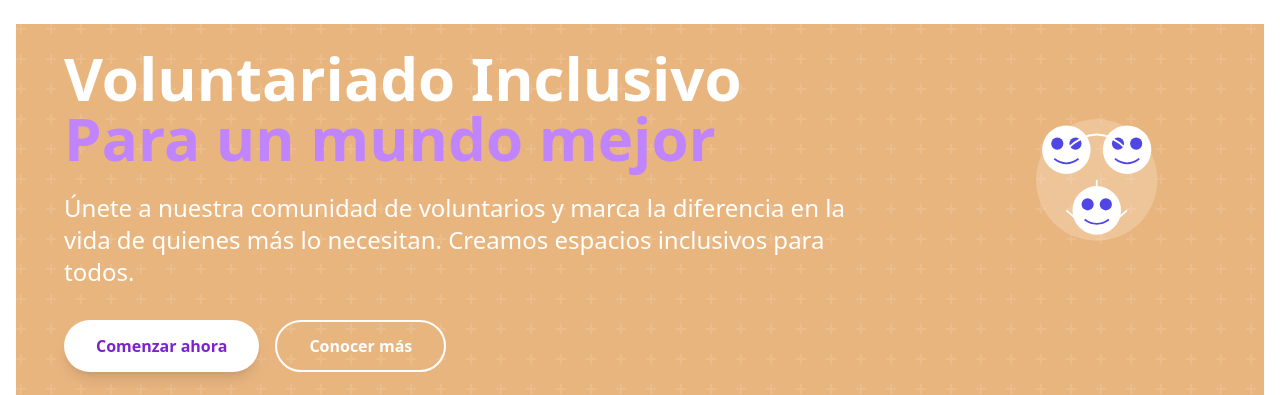
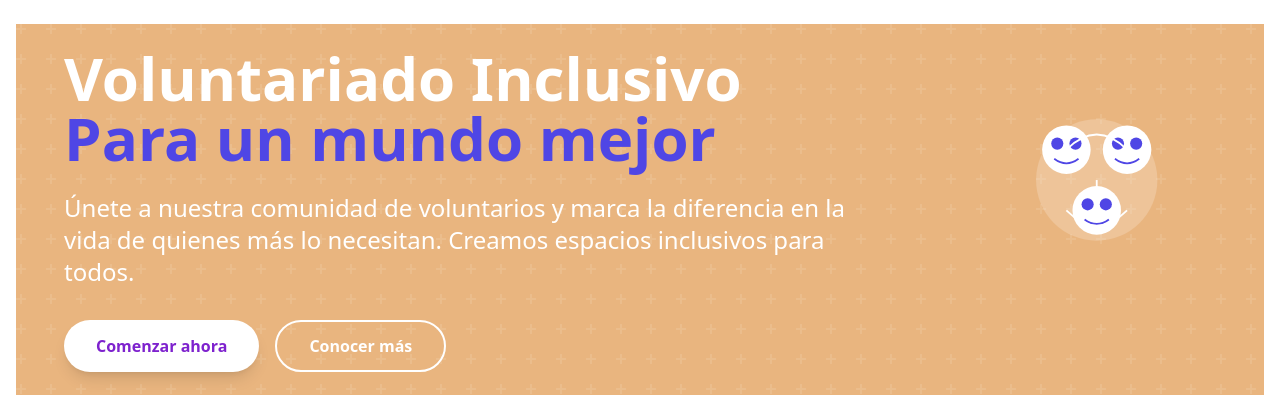
Before and after one commit to dpalominoj/voluntariado-f, a Flask app: page / in a window 1280 px wide. Shown: the part 88-483 px from the top of the page. Run offline with Flask 3, Linux system fonts and the light colour scheme; some libraries are stand-ins or nearby versions.

Commit message:
Update home.html

```diff
--- a/view/templates/home.html
+++ b/view/templates/home.html
@@ -12,7 +12,7 @@
     <div class="text-center md:text-left max-w-2xl lg:max-w-4xl">
       <h1 class="text-4xl md:text-5xl lg:text-6xl font-bold mb-6">
         Voluntariado Inclusivo<br>
-        <span class="text-purple-400">Para un mundo mejor</span>
+        <span class="text-indigo-600">Para un mundo mejor</span>
       </h1>
       <p class="text-xl md:text-2xl mb-8">
         Únete a nuestra comunidad de voluntarios y marca la diferencia en la vida de quienes más lo necesitan. Creamos espacios inclusivos para todos.
```
